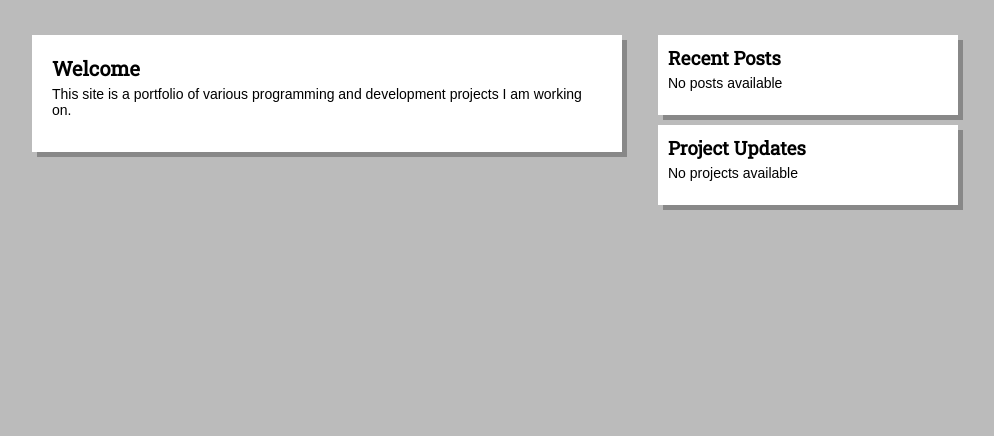
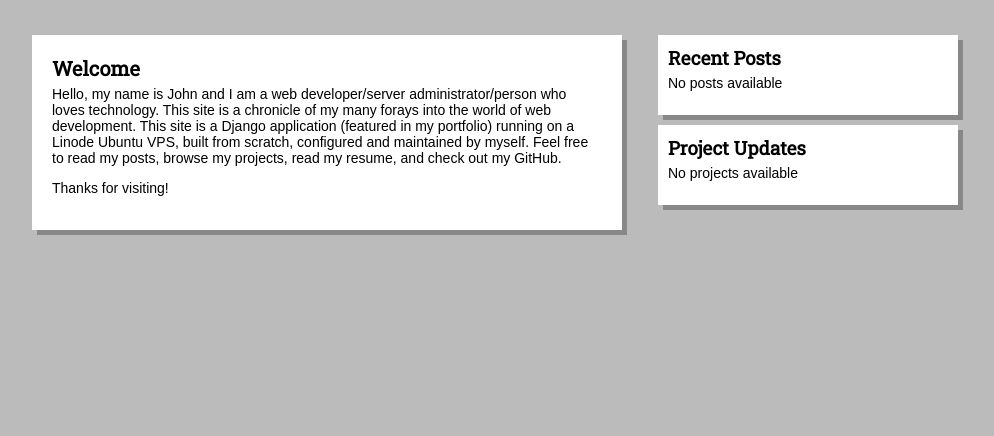
Before and after one commit to enterstudio/portfolio, a Django app: template Portfolio/projects/templates/home.html in a window 1280 px wide. Shown: the part 125-561 px from the top of the page, without its empty margins (151-1145 px from the left). Run offline with Django 3.2, Linux system fonts and the light colour scheme; the template is opened without the code that fills it, so the values that code supplies are empty; some web fonts are replaced.

Commit message:
UPdated home page copy

```diff
--- a/Portfolio/projects/templates/home.html
+++ b/Portfolio/projects/templates/home.html
@@ -2,6 +2,10 @@
 
 {% block content %}
 	<h2>Welcome</h2>
-	<p>This site is a portfolio of various programming and development
-	projects I am working on.  </p>
+	<p>Hello, my name is John and I am a web developer/server administrator/person who loves technology.
+	This site is a chronicle of my many forays into the world of web development.  This site is a
+	Django application (featured in my portfolio) running on a Linode Ubuntu VPS, built from scratch,
+	configured and maintained by myself.  Feel free to read my posts, browse my projects, read my resume,
+	and check out my GitHub.</p>
+	<p>Thanks for visiting!</p>
 {% endblock %}
```
